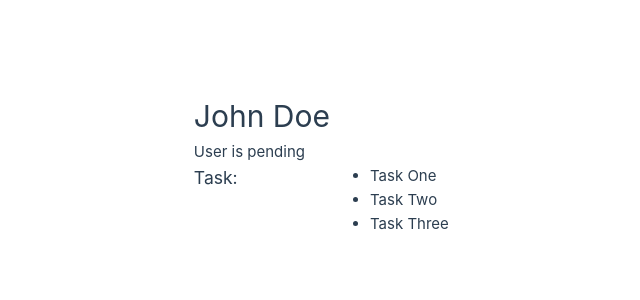
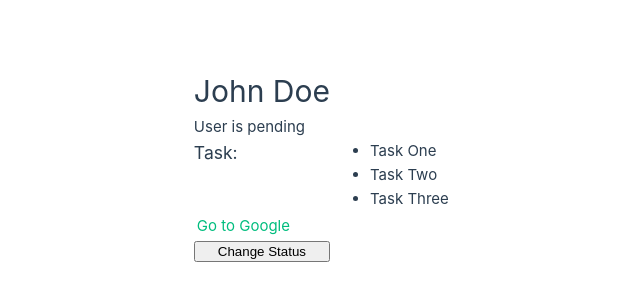
Before and after one commit to rudynurafif/vuejs-job-portal, a Vue app: page / in a window 1280 px wide. Shown: the part 236-536 px from the top of the page, without its empty margins (310-950 px from the left). Built offline with nearby package versions, Linux system fonts and the light colour scheme.

Commit message:
v-on directive

```diff
--- a/src/App.vue
+++ b/src/App.vue
@@ -5,8 +5,16 @@
       name: 'John Doe',
       status: 'pending',
       tasks: ['Task One', 'Task Two', 'Task Three'],
+      link: 'https://google.com'
     };
   },
+  methods: {
+    toggleStatus() {
+      if (this.status === 'active') this.status = 'pending'
+      else if (this.status === 'pending') this.status = 'inactive'
+      else this.status = 'active'
+    }
+  }
 };
 </script>
 
@@ -25,4 +33,12 @@
   <ul>
     <li v-for="task in tasks" :key="task">{{ task }}</li>
   </ul>
+
+  <!-- <a v-bind:href="link">Go to Google</a> -->
+  <a :href="link">Go to Google</a>
+
+  <br>
+
+  <!-- <button v-on:click="toggleStatus">Change Status</button> -->
+  <button @click="toggleStatus">Change Status</button>
 </template>
```
